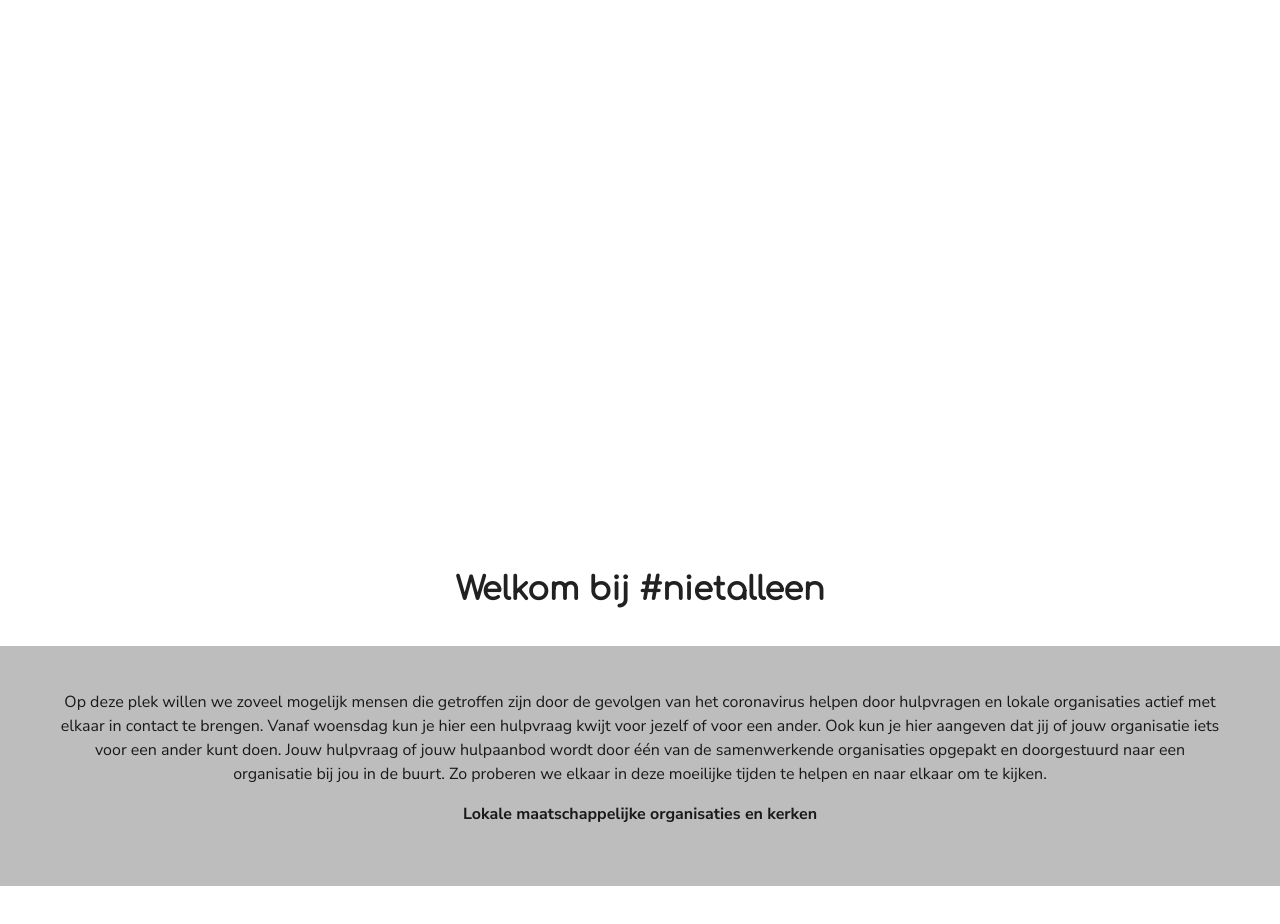
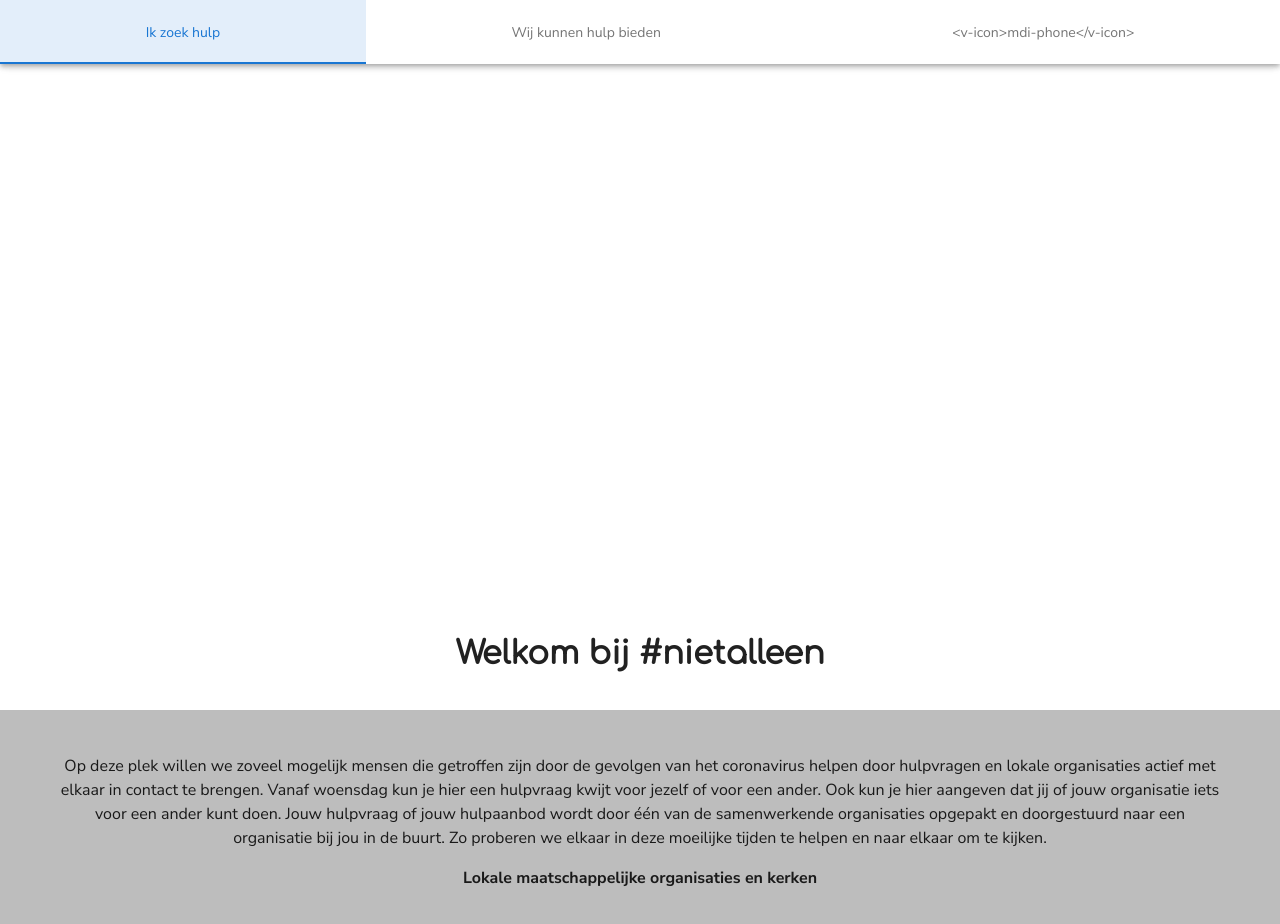
Before and after one commit to sdboer78/nietalleen, a Nuxt app: page / in a window 1280 px wide. Shown: the top 924 px of the page. Before the commit the page ends 886 px from the top, so only its background shows below. Built offline with nearby package versions, Linux system fonts and the light colour scheme.

Commit message:
redo tabbar navigation

```diff
--- a/layouts/default.vue
+++ b/layouts/default.vue
@@ -1,5 +1,20 @@
 <template>
   <v-app>
+    <v-app-bar
+      app
+      color="white"
+      fixed
+    >
+      <v-tabs
+        v-model="activeTab"
+        color="primary"
+        grow
+      >
+        <v-tab v-for="tab in tabs" :key="tab.id" :to="tab.route" exact>
+          {{ tab.name }}
+        </v-tab>
+      </v-tabs>
+    </v-app-bar>
     <v-content>
       <nuxt />
     </v-content>
@@ -13,7 +28,8 @@ export default {
       activeTab: '/',
       tabs: [
         { id: 1, name: 'Ik zoek hulp', route: '/' },
-        { id: 2, name: 'Ik kan hulp bieden', route: '/hulp-bieden' }
+        { id: 2, name: 'Wij kunnen hulp bieden', route: '/hulp-bieden' },
+        { id: 3, name: '<v-icon>mdi-phone</v-icon>', route: '/meer-info' }
       ]
     }
   }
```
